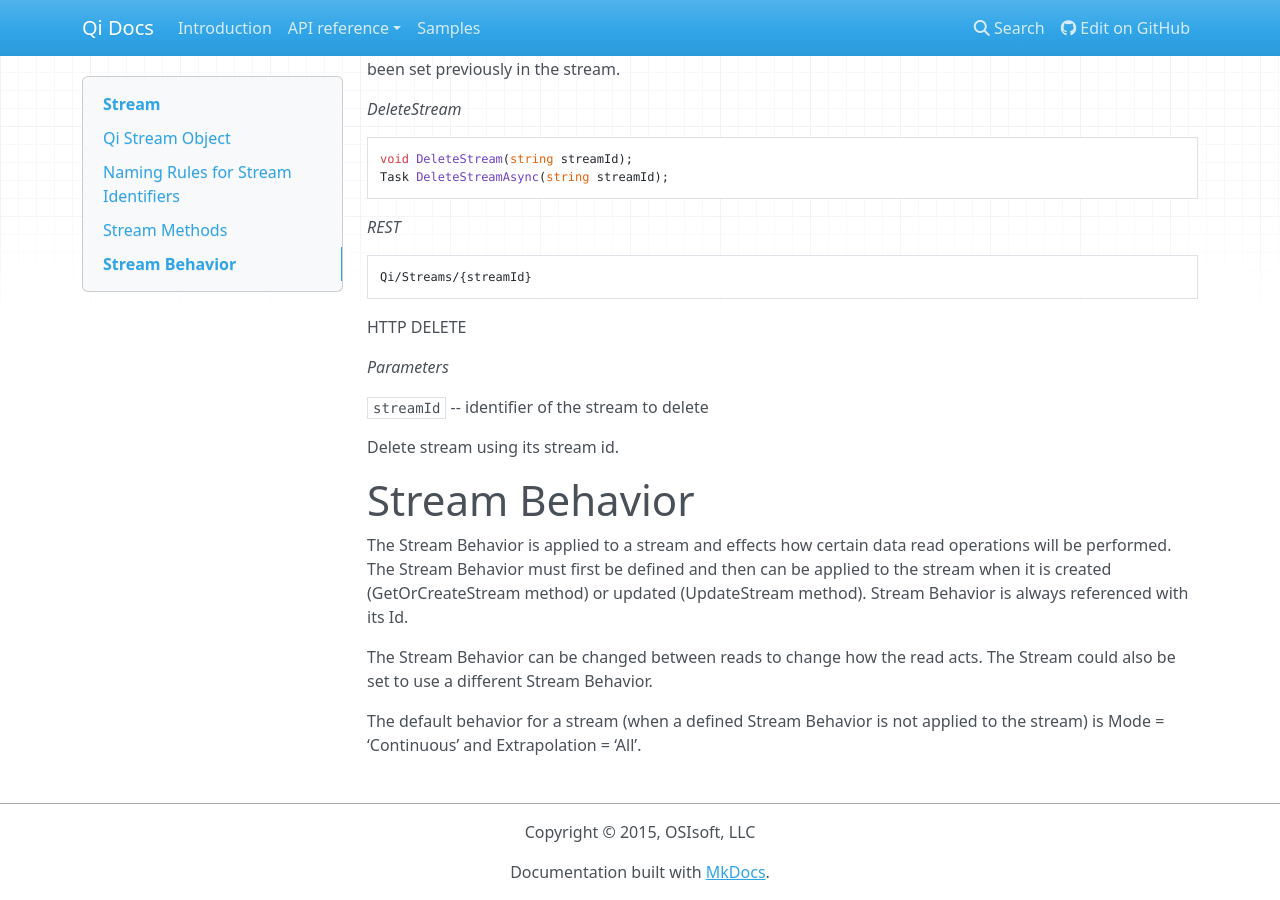
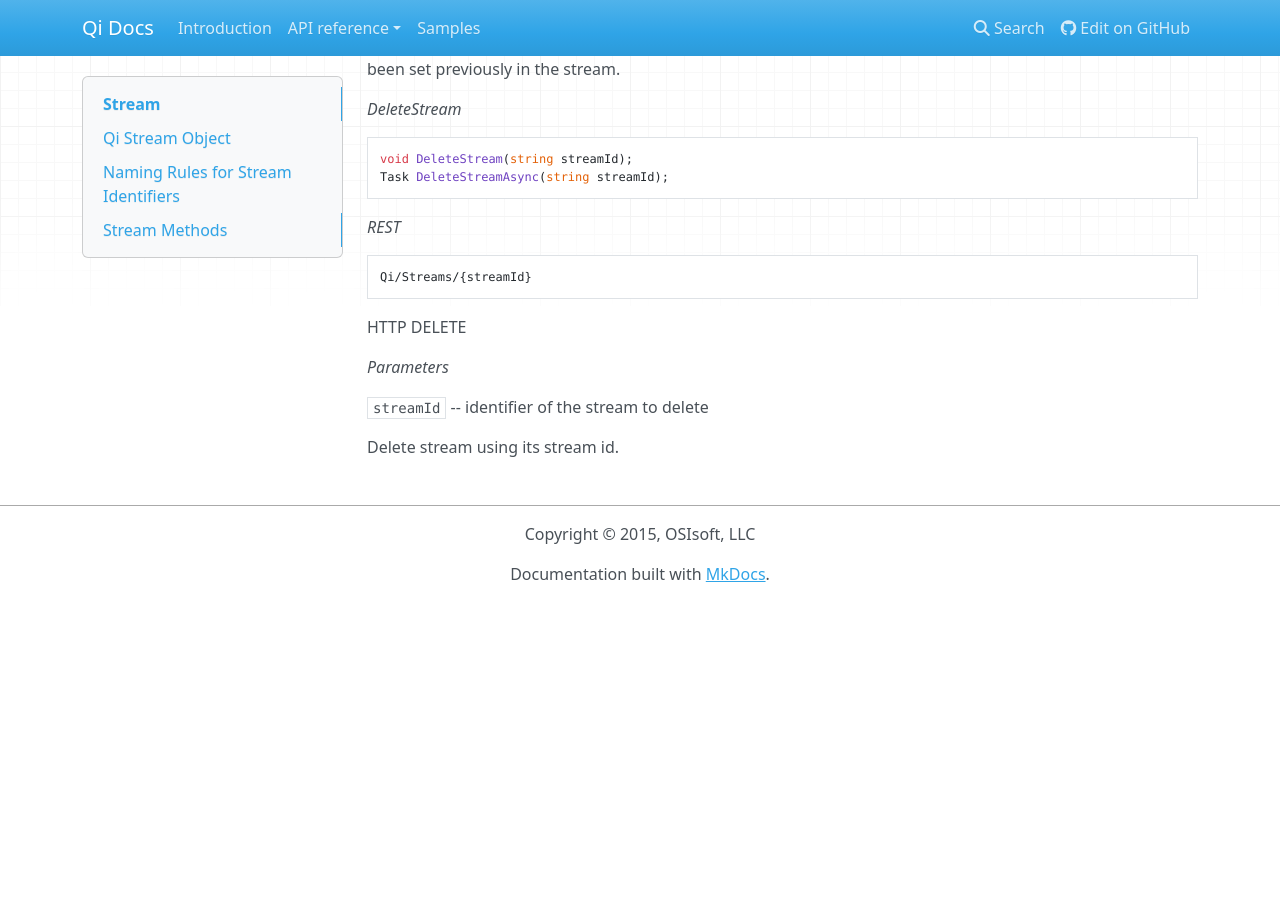
Before and after one commit to ssuryanarayanan/Qi-Docs, an MkDocs documentation site: the page built from docs/QiStreams.md, in a window 1280 px wide and 900 px high, scrolled down 2133 px. Built offline with MkDocs 1.6.1, drawn with Linux system fonts in a browser that asks for light colours; nearby versions of some CDN libraries; old or Windows-style settings are respelled for this version of MkDocs; after the commit the page ends 2735 px from its top, so only the background shows below that.

Commit message:
moved stream behavior

```diff
--- a/docs/QiStreams.md
+++ b/docs/QiStreams.md
@@ -121,11 +121,3 @@ HTTP DELETE
 `streamId` -- identifier of the stream to delete
 
 Delete stream using its stream id.
-
-# Stream Behavior
-
-The Stream Behavior is applied to a stream and effects how certain data read operations will be performed. The Stream Behavior must first be defined and then can be applied to the stream when it is created (GetOrCreateStream method) or updated (UpdateStream method). Stream Behavior is always referenced with its Id.
-
-The Stream Behavior can be changed between reads to change how the read acts. The Stream could also be set to use a different Stream Behavior.
-
-The default behavior for a stream (when a defined Stream Behavior is not applied to the stream) is Mode = ‘Continuous’ and Extrapolation = ‘All’.
```
